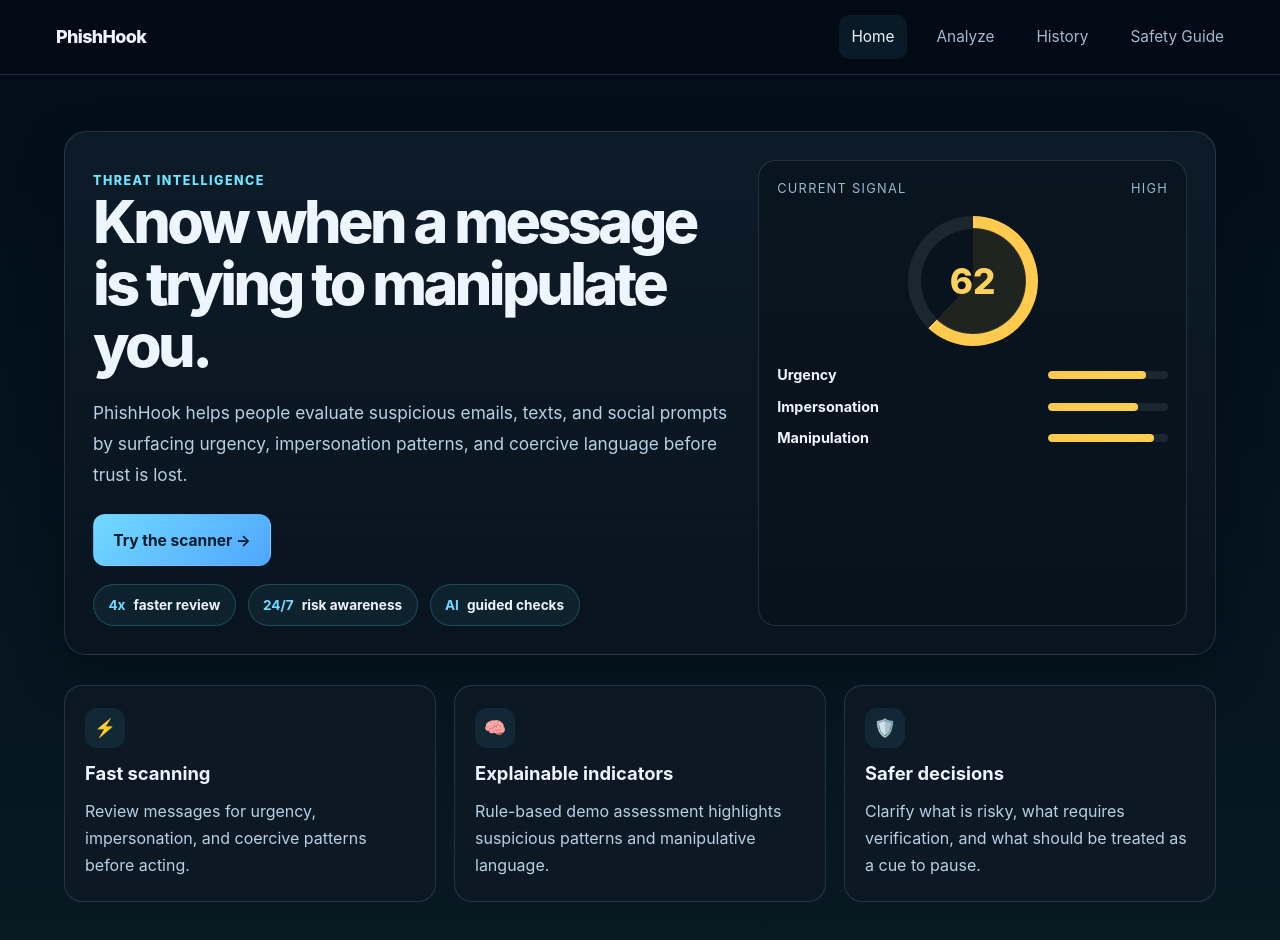
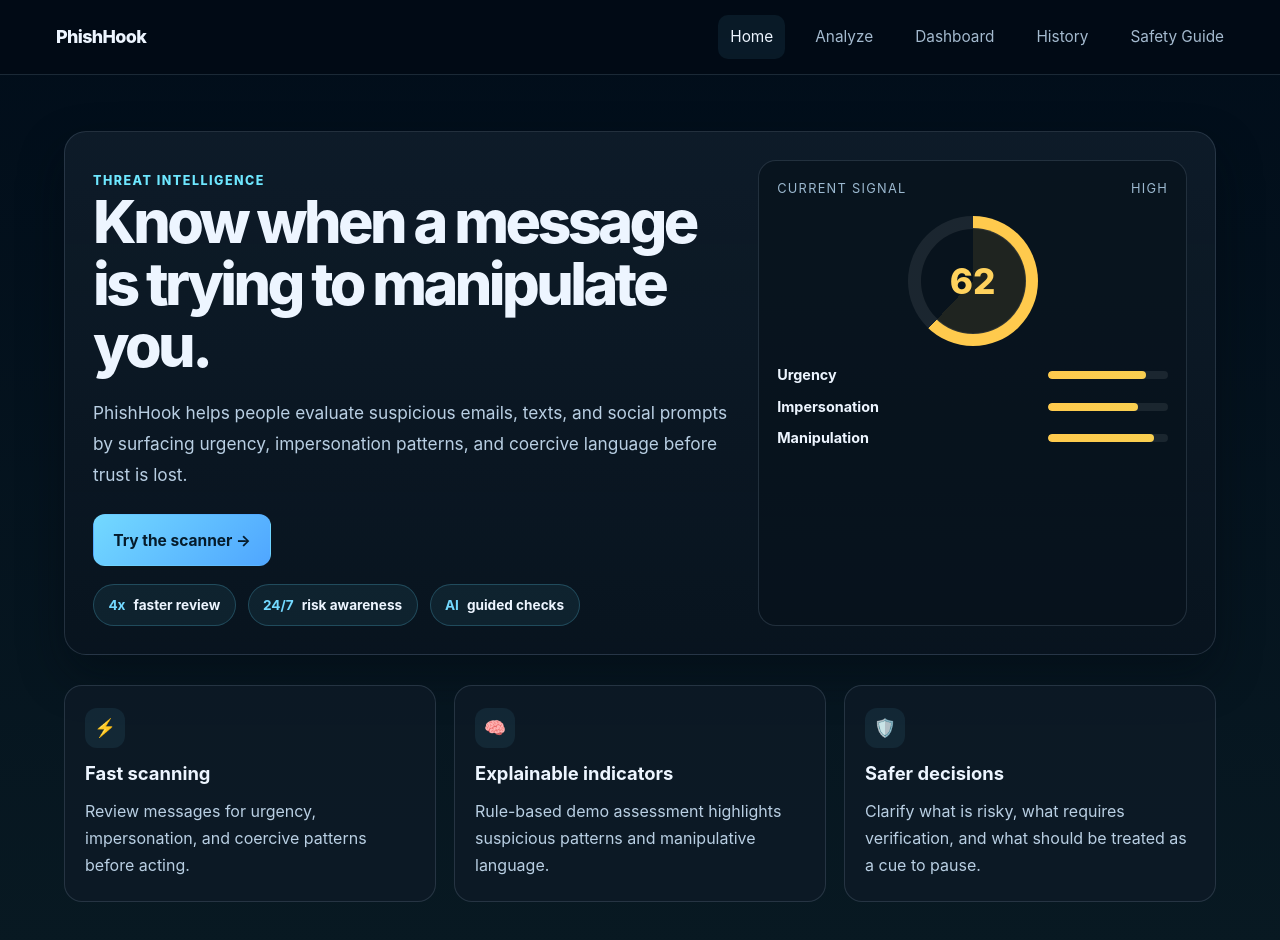
Before and after one commit to Ensign-Build-2026-Team-RA/phish-hook, a React (Vite) app in the folder phish-hook/: page / in a window 1280 px wide. Shown: the top 940 px of the page. Built offline with nearby package versions, Linux system fonts and the light colour scheme.

Commit message:
Connect security dashboard to navigation

```diff
--- a/phish-hook/src/App.tsx
+++ b/phish-hook/src/App.tsx
@@ -1,7 +1,8 @@
+import SecurityDashboard from './SecurityDashboard'
 import { useState } from 'react'
 import './App.css'
 
-const navItems = ['Home', 'Analyze', 'History', 'Safety Guide'] as const
+const navItems = ['Home', 'Analyze', 'Dashboard', 'History', 'Safety Guide'] as const
 
 type NavItem = (typeof navItems)[number]
 
@@ -96,6 +97,9 @@ function App() {
 
   const renderPage = () => {
     switch (activePage) {
+      case 'Dashboard':
+        return <SecurityDashboard />
+
       case 'Home':
         return (
           <div className="page-shell">
@@ -226,7 +230,7 @@ function App() {
           <div className="page-shell">
             <div className="section-header-row">
               <div className="eyebrow">Illustrative history examples</div>
-              <button type="button" className="primary-btn small-btn">New Analysis</button>
+              <button type="button" className="primary-btn small-btn" onClick={() => setActivePage('Analyze')}>New Analysis</button>
             </div>
             <h1 className="report-title">History (demo examples)</h1>
 
@@ -248,7 +252,7 @@ function App() {
           <div className="page-shell">
             <div className="section-header-row">
               <div className="eyebrow">Stay alert</div>
-              <button type="button" className="primary-btn small-btn">Run Check</button>
+              <button type="button" className="primary-btn small-btn" onClick={() => setActivePage('Analyze')}>Run Check</button>
             </div>
             <h1 className="report-title">Safety Guide</h1>
 
```
